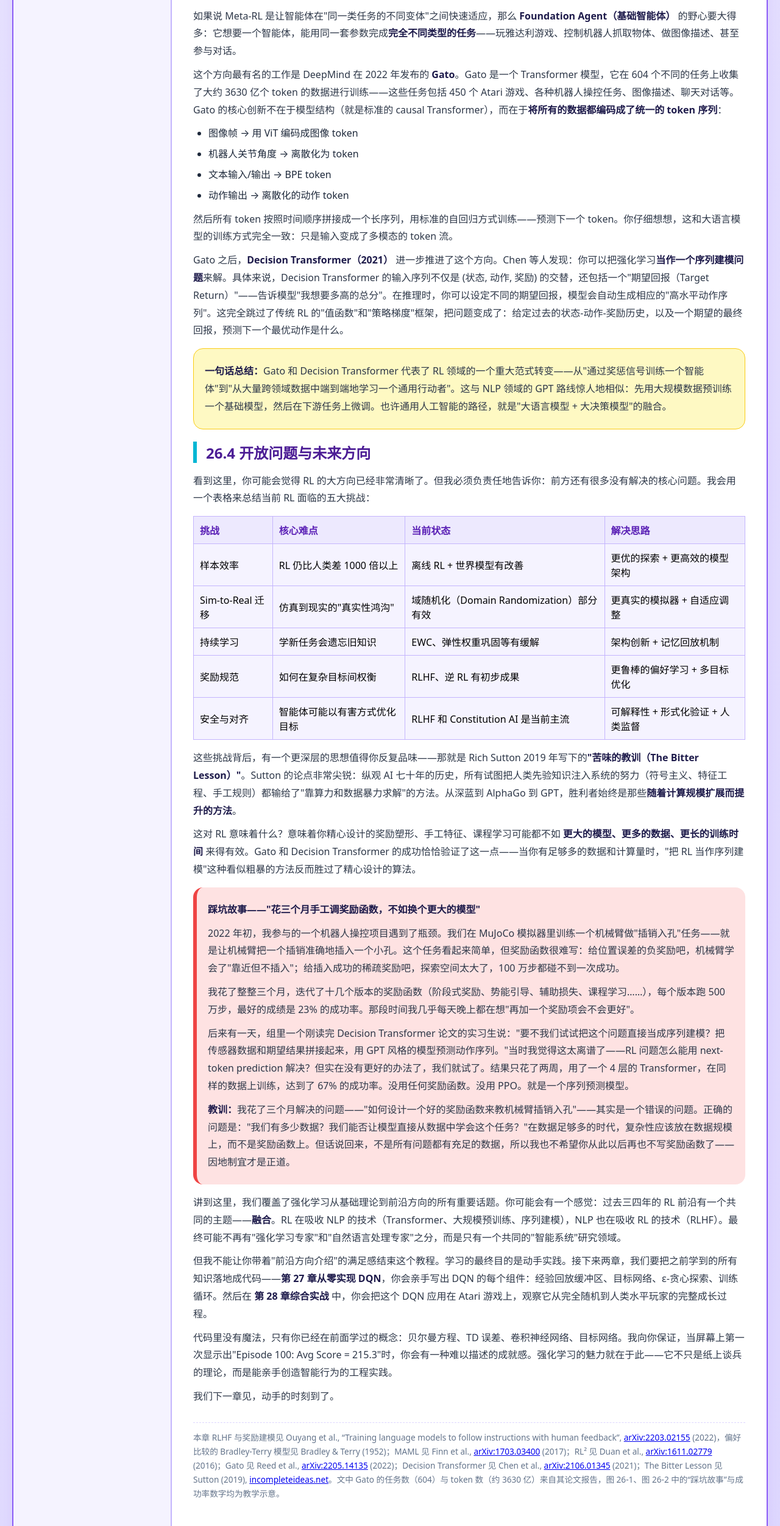
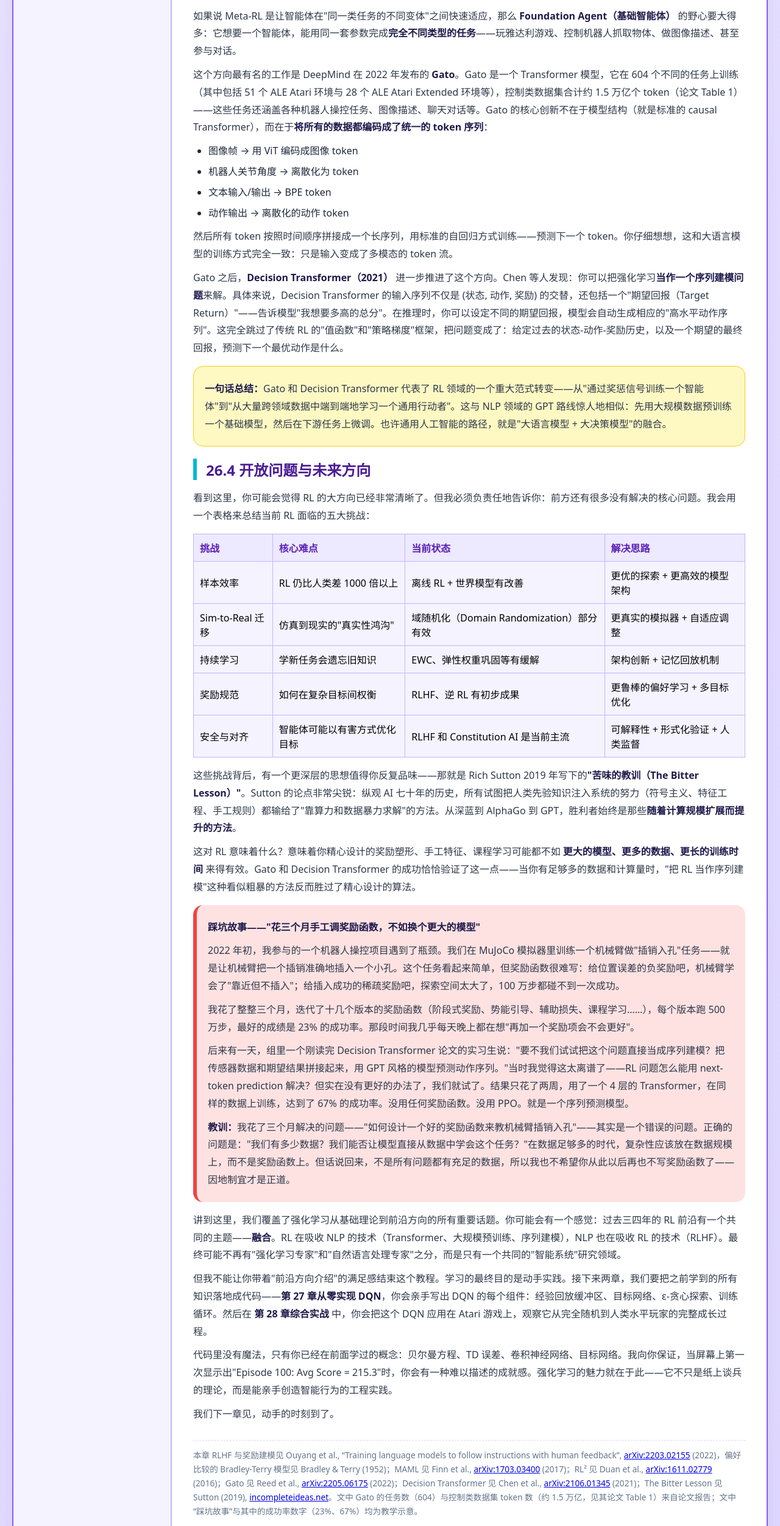
Before and after one commit to 1998x-stack/reinforcement-learning-tutorial, a plain HTML site: page 26.html in a window 1280 px wide. Shown: the part 3853-6355 px from the top of the page at 61% size. Drawn offline with Linux system fonts and the light colour scheme.

Commit message:
fix(reinforcement-learning-tutorial): correct ch26 Gato citation ID, token/task figures, and source-note figure claim

```diff
--- a/26.html
+++ b/26.html
@@ -237,7 +237,7 @@ def rlhf_ppo_step(policy, ref_policy, reward_model, prompts, kl_coef=0.04):
 
         <p>如果说 Meta-RL 是让智能体在"同一类任务的不同变体"之间快速适应，那么 <strong>Foundation Agent（基础智能体）</strong> 的野心要大得多：它想要一个智能体，能用同一套参数完成<strong>完全不同类型的任务</strong>——玩雅达利游戏、控制机器人抓取物体、做图像描述、甚至参与对话。</p>
 
-        <p>这个方向最有名的工作是 DeepMind 在 2022 年发布的 <strong>Gato</strong>。Gato 是一个 Transformer 模型，它在 604 个不同的任务上收集了大约 3630 亿个 token 的数据进行训练——这些任务包括 450 个 Atari 游戏、各种机器人操控任务、图像描述、聊天对话等。Gato 的核心创新不在于模型结构（就是标准的 causal Transformer），而在于<strong>将所有的数据都编码成了统一的 token 序列</strong>：</p>
+        <p>这个方向最有名的工作是 DeepMind 在 2022 年发布的 <strong>Gato</strong>。Gato 是一个 Transformer 模型，它在 604 个不同的任务上训练（其中包括 51 个 ALE Atari 环境与 28 个 ALE Atari Extended 环境等），控制类数据集合计约 1.5 万亿个 token（论文 Table 1）——这些任务还涵盖各种机器人操控任务、图像描述、聊天对话等。Gato 的核心创新不在于模型结构（就是标准的 causal Transformer），而在于<strong>将所有的数据都编码成了统一的 token 序列</strong>：</p>
 
         <ul>
             <li>图像帧 → 用 ViT 编码成图像 token</li>
@@ -317,7 +317,7 @@ def rlhf_ppo_step(policy, ref_policy, reward_model, prompts, kl_coef=0.04):
 
         <p>我们下一章见，动手的时刻到了。</p>
 
-        <p class="source-note">本章 RLHF 与奖励建模见 Ouyang et al., “Training language models to follow instructions with human feedback”, <a href="https://arxiv.org/abs/2203.02155">arXiv:2203.02155</a> (2022)，偏好比较的 Bradley-Terry 模型见 Bradley &amp; Terry (1952)；MAML 见 Finn et al., <a href="https://arxiv.org/abs/1703.03400">arXiv:1703.03400</a> (2017)；RL² 见 Duan et al., <a href="https://arxiv.org/abs/1611.02779">arXiv:1611.02779</a> (2016)；Gato 见 Reed et al., <a href="https://arxiv.org/abs/2205.14135">arXiv:2205.14135</a> (2022)；Decision Transformer 见 Chen et al., <a href="https://arxiv.org/abs/2106.01345">arXiv:2106.01345</a> (2021)；The Bitter Lesson 见 Sutton (2019), <a href="http://www.incompleteideas.net/IncIdeas/BitterLesson.html">incompleteideas.net</a>。文中 Gato 的任务数（604）与 token 数（约 3630 亿）来自其论文报告，图 26-1、图 26-2 中的“踩坑故事”与成功率数字均为教学示意。</p>
+        <p class="source-note">本章 RLHF 与奖励建模见 Ouyang et al., “Training language models to follow instructions with human feedback”, <a href="https://arxiv.org/abs/2203.02155">arXiv:2203.02155</a> (2022)，偏好比较的 Bradley-Terry 模型见 Bradley &amp; Terry (1952)；MAML 见 Finn et al., <a href="https://arxiv.org/abs/1703.03400">arXiv:1703.03400</a> (2017)；RL² 见 Duan et al., <a href="https://arxiv.org/abs/1611.02779">arXiv:1611.02779</a> (2016)；Gato 见 Reed et al., <a href="https://arxiv.org/abs/2205.06175">arXiv:2205.06175</a> (2022)；Decision Transformer 见 Chen et al., <a href="https://arxiv.org/abs/2106.01345">arXiv:2106.01345</a> (2021)；The Bitter Lesson 见 Sutton (2019), <a href="http://www.incompleteideas.net/IncIdeas/BitterLesson.html">incompleteideas.net</a>。文中 Gato 的任务数（604）与控制类数据集 token 数（约 1.5 万亿，见其论文 Table 1）来自论文报告；文中“踩坑故事”与其中的成功率数字（23%、67%）均为教学示意。</p>
 
         <div class="footer-nav">
             <a href="25.html">← 上一章</a>
```
